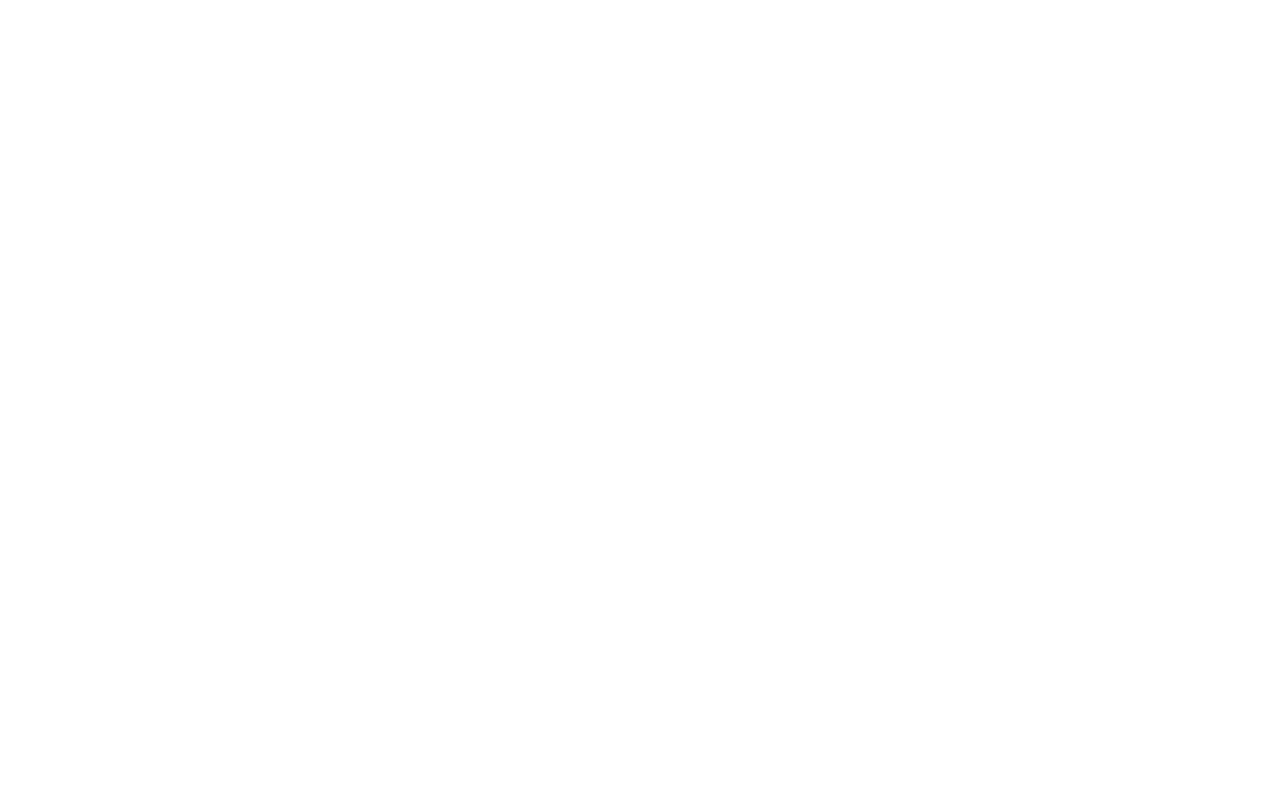
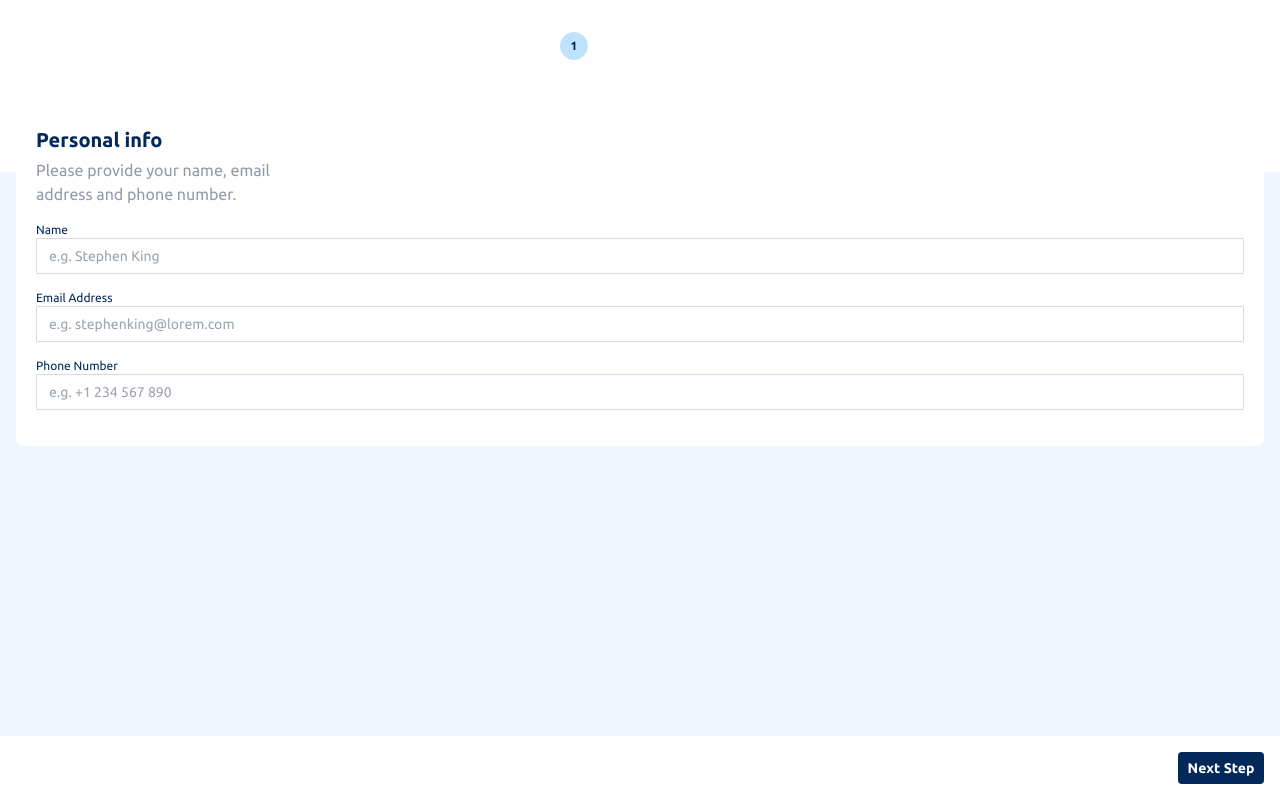
Before and after one commit to carolinavalladares/multi-step-form, a React (Vite) app: page / in a window 1280 px wide. Built offline with nearby package versions, Linux system fonts and the light colour scheme.

Commit message:
feat: add form step 1

```diff
--- a/package.json
+++ b/package.json
@@ -14,6 +14,7 @@
     "postcss": "^8.4.25",
     "react": "^18.2.0",
     "react-dom": "^18.2.0",
+    "react-hook-form": "^7.45.1",
     "tailwindcss": "^3.3.2"
   },
   "devDependencies": {
--- a/src/App.tsx
+++ b/src/App.tsx
@@ -1,7 +1,111 @@
 import "./App.css";
 
+import StepOne from "./components/StepOne";
+import { useFormContext } from "./hooks/useFormContext";
+
 function App() {
-  return <></>;
+  const { step, updateStep } = useFormContext();
+
+  const handlePrevStep = () => {
+    if (step <= 1) {
+      return;
+    }
+    return updateStep(step - 1);
+  };
+
+  return (
+    <div className="h-screen flex flex-col font-ubunto">
+      <div className="sidebar pt-8 pb-28">
+        <nav>
+          <ul className="flex items-center justify-center gap-4">
+            <li>
+              <div className="cursor-pointer" id="1">
+                <span
+                  className={`h-7 w-7 rounded-full flex items-center justify-center border  text-xs leading-none font-bold ${
+                    step == 1
+                      ? "bg-light-blue border-light-blue text-marine-blue"
+                      : "text-white border-white "
+                  }`}
+                >
+                  1
+                </span>
+              </div>
+            </li>
+            <li>
+              <div className="cursor-pointer" id="2">
+                <span
+                  className={`h-7 w-7 rounded-full flex items-center justify-center border  text-xs leading-none font-bold ${
+                    step == 2
+                      ? "bg-light-blue border-light-blue text-marine-blue"
+                      : "text-white border-white "
+                  }`}
+                >
+                  2
+                </span>
+              </div>
+            </li>
+            <li>
+              <div className="cursor-pointer" id="3">
+                <span
+                  className={`h-7 w-7 rounded-full flex items-center justify-center border  text-xs leading-none font-bold ${
+                    step == 3
+                      ? "bg-light-blue border-light-blue text-marine-blue"
+                      : "text-white border-white "
+                  }`}
+                >
+                  3
+                </span>
+              </div>
+            </li>
+            <li>
+              <div className="cursor-pointer" id="4">
+                <span
+                  className={`h-7 w-7 rounded-full flex items-center justify-center border  text-xs leading-none font-bold ${
+                    step == 4
+                      ? "bg-light-blue border-light-blue text-marine-blue"
+                      : "text-white border-white "
+                  }`}
+                >
+                  4
+                </span>
+              </div>
+            </li>
+          </ul>
+        </nav>
+      </div>
+
+      <div className="flex-1 bg-magnolia flex flex-col">
+        <div className="flex-1 relative px-4">
+          <div className=" bg-white w-full pt-7 pb-5 px-5 rounded-lg -translate-y-[74px]">
+            {step == 1 ? <StepOne /> : null}
+          </div>
+        </div>
+
+        {/* buttons */}
+        <div className="flex items-center justify-between p-4 bg-white">
+          {step > 1 ? (
+            <button
+              onClick={handlePrevStep}
+              className="font-semibold h-8 w-[86px] text-sm rounded-[4px] text-cool-gray"
+            >
+              Go Back
+            </button>
+          ) : (
+            <div></div>
+          )}
+
+          <button
+            className="bg-marine-blue text-white font-semibold h-8 w-[86px] text-sm rounded-[4px]"
+            type="submit"
+            form={`step-${step}`}
+            value="update"
+          >
+            Next Step
+          </button>
+        </div>
+      </div>
+    </div>
+  );
 }
 
 export default App;
--- /dev/null
+++ b/src/components/StepOne.tsx
@@ -0,0 +1,114 @@
+import { useFormContext } from "../hooks/useFormContext";
+import { useForm, SubmitHandler } from "react-hook-form";
+import { PatternFormat } from "react-number-format";
+
+interface FormFields {
+  name: string;
+  email: string;
+  phone: string;
+}
+
+export default function StepOne() {
+  const {
+    name,
+    email,
+    phoneNumber,
+    updateStep,
+    step,
+    updateEmail,
+    updateName,
+    updatePhoneNumber,
+  } = useFormContext();
+
+  const {
+    register,
+    handleSubmit,
+    watch,
+    formState: { errors },
+  } = useForm<FormFields>({
+    defaultValues: { name, email, phone: phoneNumber },
+  });
+
+  const submit: SubmitHandler<FormFields> = (data) => {
+    console.log(data);
+
+    updateName(data.name);
+    updateEmail(data.email);
+    updatePhoneNumber(data.phone);
+
+    updateStep(step + 1);
+  };
+
+  return (
+    <form onSubmit={handleSubmit(submit)} id="step-1">
+      <h1 className="text-xl font-bold text-marine-blue mb-1">Personal info</h1>
+      <p className="text-cool-gray mb-4 max-w-[250px]">
+        Please provide your name, email address and phone number.
+      </p>
+
+      <div className="mb-4 relative">
+        <label className="block text-marine-blue text-xs" htmlFor="name">
+          Name
+        </label>
+        <input
+          className={`border  rounded-sm w-full h-9 px-3 text-cool-gray placeholder:font-normal text-sm ${
+            errors.name ? "border-rose-500" : " border-light-gray"
+          }`}
+          type="text"
+          id="name"
+          placeholder="e.g. Stephen King"
+          {...register("name", { required: true, minLength: 3 })}
+        />
+
+        {errors.name?.type == "minLength" ? (
+          <p className="absolute text-xs text-rose-500 bg-white">
+            Name must be 3 or more characters long
+          </p>
+        ) : errors.name?.type == "required" ? (
+          <p className="absolute text-xs text-rose-500 bg-white">
+            Name is required
+          </p>
+        ) : null}
+      </div>
+      <div className="mb-4 relative">
+        <label className="block text-marine-blue text-xs" htmlFor="email">
+          Email Address
+        </label>
+        <input
+          className={`border  rounded-sm w-full h-9 px-3 text-cool-gray placeholder:font-normal text-sm ${
+            errors.email ? "border-rose-500" : " border-light-gray"
+          }`}
+          type="email"
+          id="email"
+          placeholder="e.g. stephenking@lorem.com"
+          {...register("email", { required: true })}
+        />
+
+        {errors.email && (
+          <p className="absolute text-xs text-rose-500 bg-white">
+            Email Addreess is required
+          </p>
+        )}
+      </div>
+      <div className="mb-4 relative">
+        <label className="block text-marine-blue text-xs" htmlFor="phone">
+          Phone Number
+        </label>
+        <input
+          className={`border  rounded-sm w-full h-9 px-3 text-cool-gray placeholder:font-normal text-sm ${
+            errors.phone ? "border-rose-500" : " border-light-gray"
+          }`}
+          id="phone"
+          placeholder="e.g. +1 234 567 890"
+          {...register("phone", { required: true })}
+        />
+
+        {errors.phone && (
+          <p className="absolute text-xs text-rose-500 bg-white">
+            Phone Number is required
+          </p>
+        )}
+      </div>
+    </form>
+  );
+}
--- a/src/contexts/FormContext.tsx
+++ b/src/contexts/FormContext.tsx
@@ -10,6 +10,9 @@
   billingPeriod: billingOptionsType;
   plan: planType | null;
   addOns: addonsType[];
+  updateName: (str: string) => void;
+  updateEmail: (str: string) => void;
+  updatePhoneNumber: (str: string) => void;
 }
 
 interface IProps {
@@ -32,6 +35,16 @@
     setStep(next);
   };
 
+  const updateName = (str: string) => {
+    setName(str);
+  };
+  const updateEmail = (str: string) => {
+    setEmail(str);
+  };
+  const updatePhoneNumber = (str: string) => {
+    setPhoneNumber(str);
+  };
+
   return (
     <FormContext.Provider
       value={{
@@ -43,6 +56,9 @@
         billingPeriod,
         plan,
         addOns,
+        updateName,
+        updateEmail,
+        updatePhoneNumber,
       }}
     >
       {children}
--- a/src/hooks/useFormContext.ts
+++ b/src/hooks/useFormContext.ts
@@ -11,6 +11,9 @@
     billingPeriod,
     plan,
     addOns,
+    updateName,
+    updateEmail,
+    updatePhoneNumber,
   } = useContext(FormContext);
 
   return {
@@ -22,5 +25,8 @@
     billingPeriod,
     plan,
     addOns,
+    updateName,
+    updateEmail,
+    updatePhoneNumber,
   };
 };
--- a/src/index.css
+++ b/src/index.css
@@ -1,6 +1,9 @@
+@import url('https://fonts.googleapis.com/css2?family=Ubuntu:wght@400;500;700&display=swap');
 @tailwind base;
 @tailwind components;
 @tailwind utilities;
+
+
 
 :root{
   --marine-blue: hsl(213, 96%, 18%);
@@ -17,4 +20,19 @@
   --white: hsl(0, 0%, 100%);
 
 
+  --font: 'Ubuntu', sans-serif;
+
 }
+
+html,body, #root {
+    min-height: 100vh;
+  }
+
+
+@media screen and (max-width: 768px){
+  .sidebar{
+    background: url("/images/bg-sidebar-mobile.svg") no-repeat;
+    background-position: center;
+    background-size: cover;
+  }
+}
--- a/src/main.tsx
+++ b/src/main.tsx
@@ -1,10 +1,13 @@
-import React from 'react'
-import ReactDOM from 'react-dom/client'
-import App from './App.tsx'
-import './index.css'
+import React from "react";
+import ReactDOM from "react-dom/client";
+import App from "./App.tsx";
+import "./index.css";
+import FormContextProvider from "./contexts/FormContext.tsx";
 
-ReactDOM.createRoot(document.getElementById('root')!).render(
+ReactDOM.createRoot(document.getElementById("root")!).render(
   <React.StrictMode>
-    <App />
-  </React.StrictMode>,
-)
+    <FormContextProvider>
+      <App />
+    </FormContextProvider>
+  </React.StrictMode>
+);
--- a/tailwind.config.js
+++ b/tailwind.config.js
@@ -15,6 +15,35 @@
         magnolia: "var(--magnolia)",
         alabaster: "var(--alabaster)",
       },
+
+      borderColor: {
+        "marine-blue": "var(--marine-blue)",
+        "purplish-blue": "var(--purplish-blue)",
+        "pastel-blue": "var(--pastel-blue)",
+        "light-blue": "var(--light-blue)",
+        "strawberry-red": "var(--strawberry-red)",
+
+        "cool-gray": "var(--cool-gray)",
+        "light-gray": "var(--light-gray)",
+        magnolia: "var(--magnolia)",
+        alabaster: "var(--alabaster)",
+      },
+      textColor: {
+        "marine-blue": "var(--marine-blue)",
+        "purplish-blue": "var(--purplish-blue)",
+        "pastel-blue": "var(--pastel-blue)",
+        "light-blue": "var(--light-blue)",
+        "strawberry-red": "var(--strawberry-red)",
+
+        "cool-gray": "var(--cool-gray)",
+        "light-gray": "var(--light-gray)",
+        magnolia: "var(--magnolia)",
+        alabaster: "var(--alabaster)",
+      },
+
+      fontFamily: {
+        ubunto: "var(--font)",
+      },
     },
   },
   plugins: [],
```
Also changed, not shown: types.d.ts (added, +15 -0 lines), 1 other file (tests, documents, lock files or other folders).
